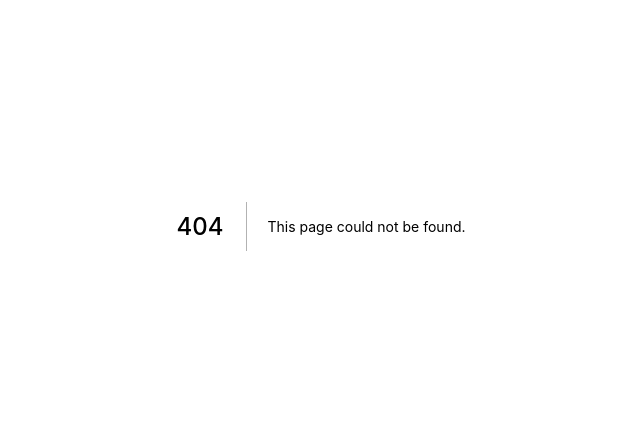
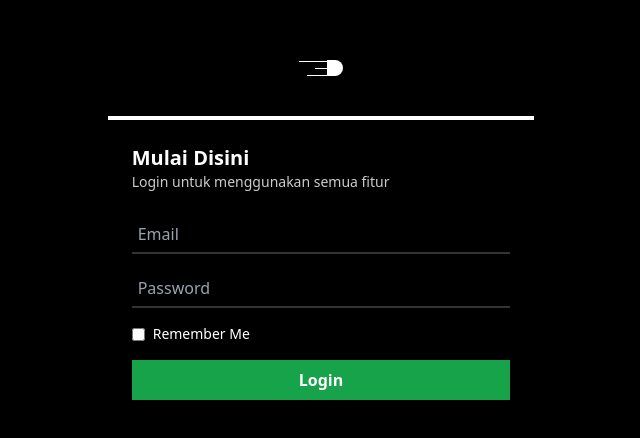
Before and after one commit to AdiCahyaSaputra/rental-mobil-fe, a Next.js app: page /login in a window 1280 px wide. Before the commit this address had no page. Shown: the part 174-612 px from the top of the page, without its empty margins (319-959 px from the left). Built offline with nearby package versions, Linux system fonts and the light colour scheme.

Commit message:
login pages

```diff
--- /dev/null
+++ b/components/reusable/Input.tsx
@@ -0,0 +1,18 @@
+type Props = {
+  type: string,
+  placeholder: string
+}
+
+const Input: React.FC<Props> = ({ type, placeholder }) => {
+  return (
+    <div>
+      <input
+        type={type}
+        placeholder={placeholder}
+        className='border-b-2 border-white/20 w-full outline-none bg-black text-white focus:border-b-2 focus:border-white p-1.5'
+      />
+    </div>
+  )
+}
+
+export default Input
--- a/pages/index.tsx
+++ b/pages/index.tsx
@@ -1,6 +1,7 @@
 // lib
 import type { NextPage } from 'next'
 import NavItemInterface from 'lib/interface/NavItemInterface'
+import Head from 'next/head'
 
 // components
 import Navbar from 'components/reusable/Navbar'
@@ -28,6 +29,10 @@ const navItems: NavItemInterface[] = [
 const Home: NextPage = () => {
 
   return (
+    <>
+      <Head>
+        <title>Rental Mobil</title>
+      </Head>
       <main className='select-none no-scrollbar'>
 
         <Navbar navItems={navItems} />
@@ -36,6 +41,7 @@ const Home: NextPage = () => {
         <FooterSection />
 
       </main>
+    </>
   )
 }
 
--- /dev/null
+++ b/pages/login.tsx
@@ -0,0 +1,51 @@
+// Lib
+import type { NextPage } from 'next'
+import Head from 'next/head'
+import { useRouter } from 'next/router'
+
+// Components
+import Input from 'components/reusable/Input'
+import Logo from 'components/reusable/Logo'
+
+const Login: NextPage = () => {
+
+  const router = useRouter()
+
+  return (
+    <>
+      <Head>
+        <title>Login</title>
+      </Head>
+      <main className='flex-col space-y-2 h-screen flex justify-center items-center bg-black'>
+
+        <div onClick={() => router.push('/')} className='p-4'>
+          <Logo />
+        </div>
+
+        <div className='border-t-4 shadow-sm shadow-black border-white w-9/12 md:w-4/12 p-6 text-white'>
+          <h1 className='text-xl font-bold'>Mulai Disini</h1>
+          <p className='text-sm font-light text-white/80'>Login untuk menggunakan semua fitur</p>
+
+          <form className='mt-6 space-y-4'>
+
+            <Input type='text' placeholder='Email' />
+            <Input type='password' placeholder='Password' />
+
+            <div className='flex items-center space-x-2'>
+              <input type="checkbox" id='check' />
+              <label htmlFor='check' className='text-sm'>Remember Me</label>
+            </div>
+
+            <button type='submit' className='font-bold py-2 px-4 bg-green-600 hover:shadow-md hover:shadow-green-600/80 w-full'>
+              Login
+            </button>
+
+          </form>
+        </div>
+
+      </main>
+    </>
+  )
+}
+
+export default Login
```
Lines whose indentation alone changed are shown as unchanged.
